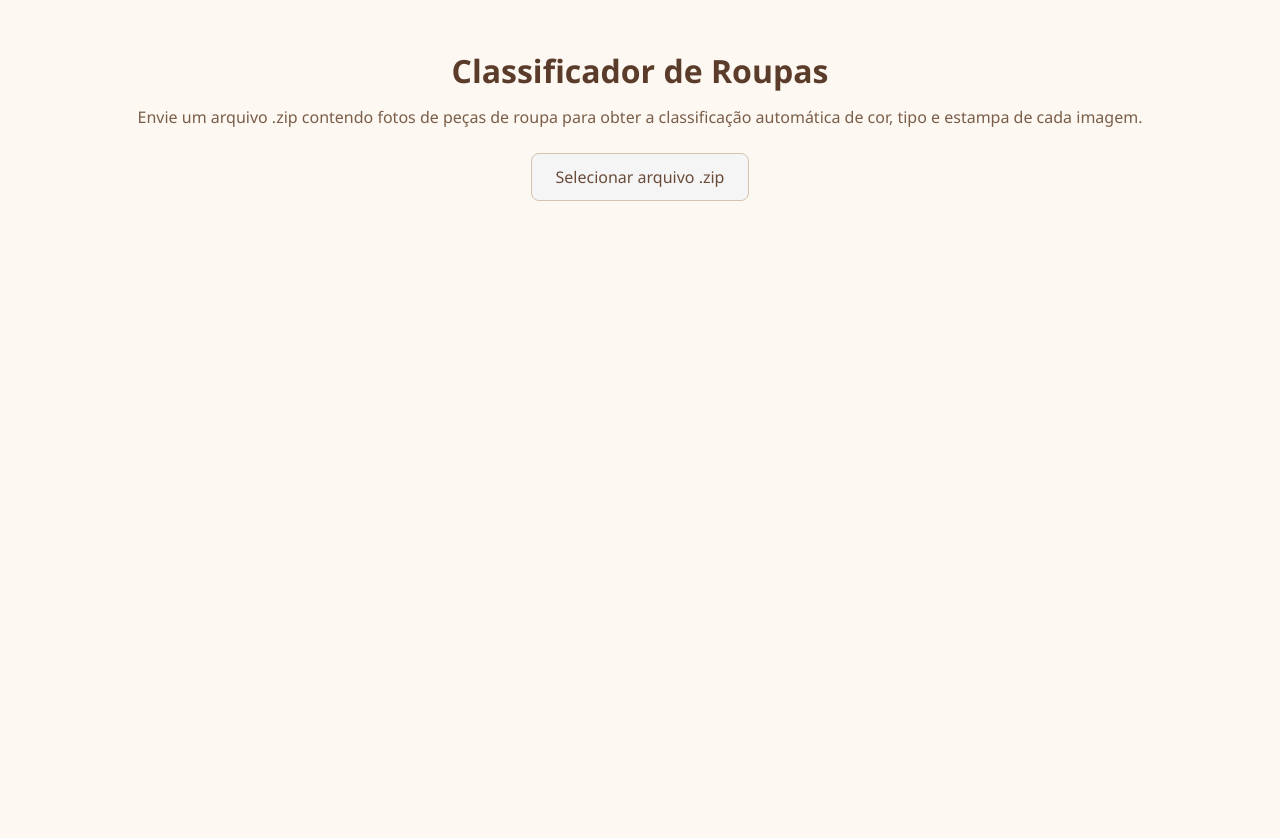
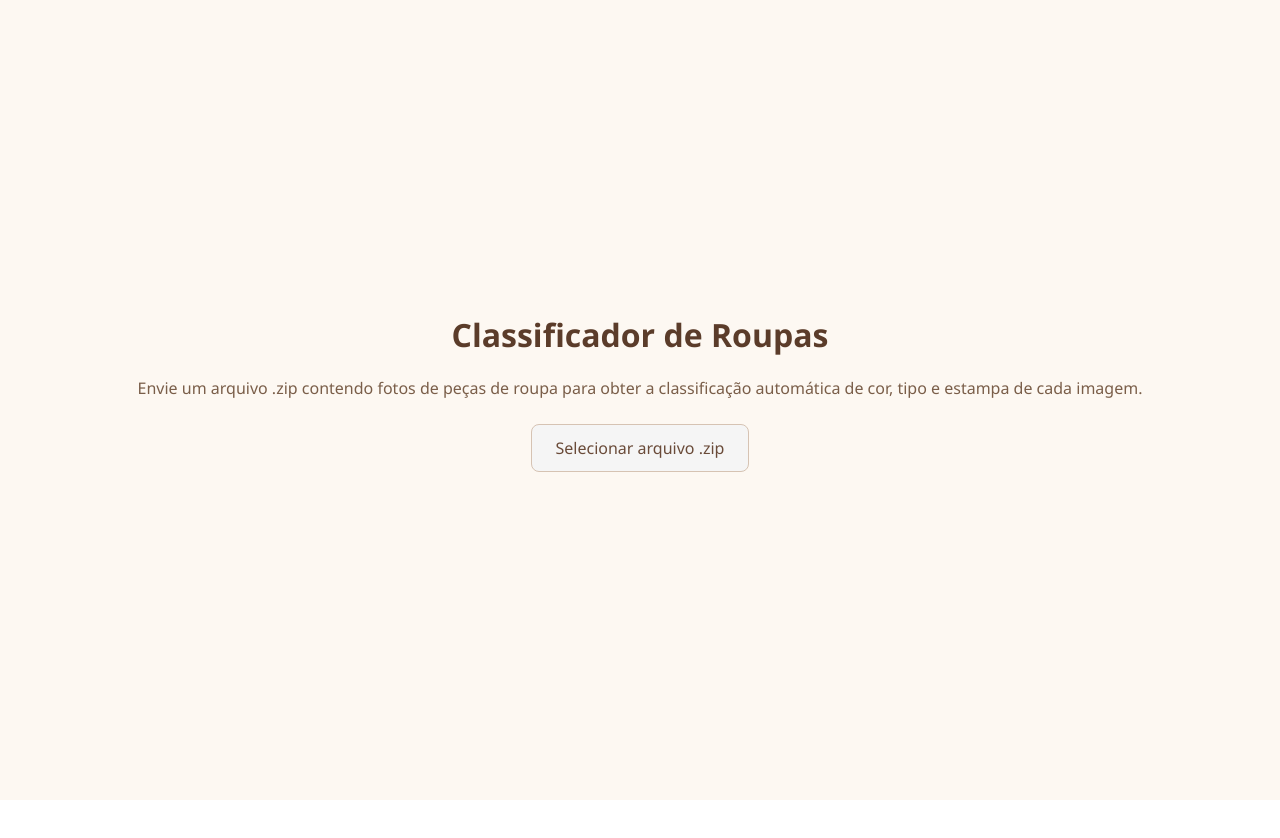
Before and after one commit to ellencoutinho/vis-clothes-front, a React (Vite) app: page / in a window 1280 px wide. Shown: the top 838 px of the page. After the commit the page ends 800 px from the top, so only its background shows below. Built offline with nearby package versions, Linux system fonts and the light colour scheme.

Commit message:
Correção na posição do header na página inicial

```diff
--- a/src/App.css
+++ b/src/App.css
@@ -9,6 +9,7 @@ html {
   padding: 0;
   font-size: 16px; /* Define o tamanho base para rem */
   background-color: #f2fdf8;
+  overflow-y: scroll;
 }
 
 body {
@@ -18,7 +19,7 @@ body {
   width: 100%;
   min-height: 100%;
   margin: 0;
-  padding: 2rem;
+  padding: 0;
 }
 
 #root {
@@ -35,6 +36,7 @@ body {
   width: 100%;
   max-width: 1200px;
   margin: 0 auto;
+  padding: 2rem;
 }
 
 .page-title {
@@ -239,8 +241,11 @@ body {
 }
 
 .initial-view {
+  display: flex;
   align-items: center;
+  justify-content: center;
   text-align: center;
+  min-height: 100vh;
 }
 
 .no-results-message {
@@ -248,5 +253,5 @@ body {
   font-weight: 500;
   color: #5b3c2a;
   margin-top: 1rem;
-  text-align: center;
+  text-align: left;
 }
```
